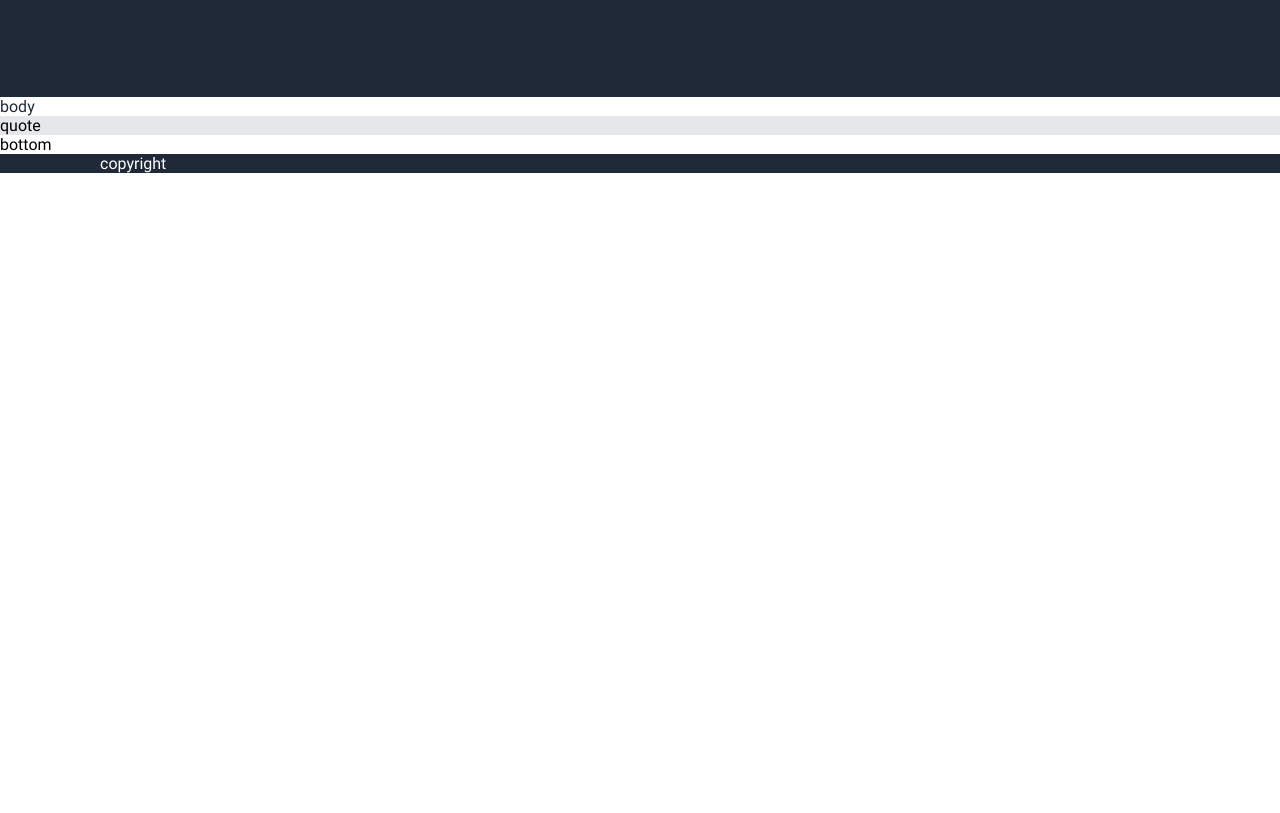
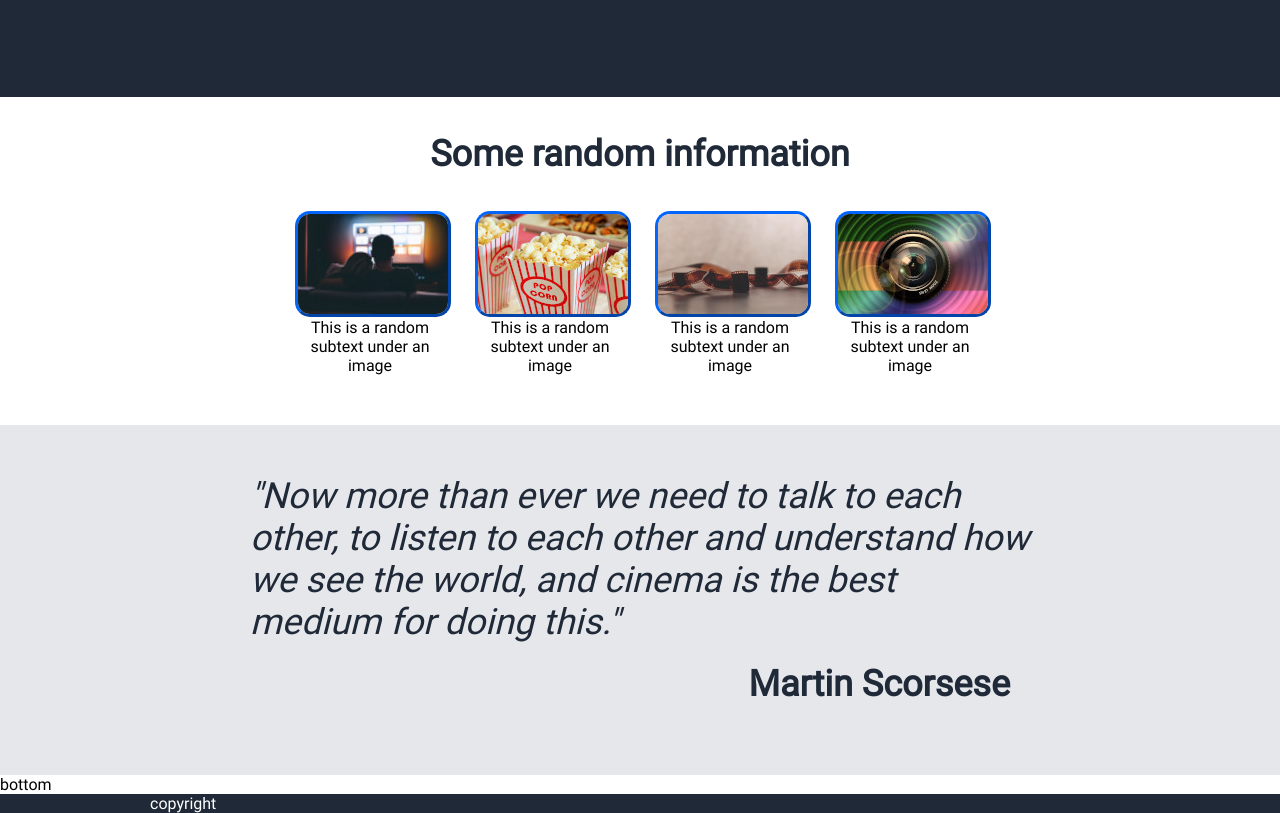
Before and after one commit to Gandalf2711/odin-landing-page, a plain HTML site: page index.html in a window 1280 px wide. Shown: the part 473-1286 px from the top of the page. Before the commit the page ends 800 px from the top, so only its background shows below. Drawn offline with Linux system fonts and the light colour scheme.

Commit message:
Add content to body and quote parts

```diff
--- a/index.html
+++ b/index.html
@@ -21,13 +21,34 @@
                 <div class="column">
                     <h2>This website is about cinema</h2>
                     <p>Cinematography is more than meets the eye: it's the art and science of telling stories through moving images. This encompasses everything you see on screen, from your favorite TV shows to blockbuster movies. </p>
-                    <button type="button">Sign up</button>
+                    <button class="btn signup">Sign up</button>
                 </div>
             <img src="../odin-landing-page/img/cinema.jpg" alt="A picture of the interior of a cinema with a Cinema Central Neon" height="310" width=auto>
             </div>
         </div>
-        <div class="body">body</div>
-        <div class="quote">quote</div>
+            <h3>Some random information</h3>
+            <div class="body">
+            <div class="card">
+                <button class="btn info"><img src="../odin-landing-page/img/couple.jpg" alt="A couple sitting in their sofa watching a movie"></button>
+                This is a random subtext under an image
+            </div>
+            <div class="card">
+                <button class="btn info"><img src="../odin-landing-page/img/popcorn.jpg" alt="A pictures of several baskets of popcorn"></button>
+                This is a random subtext under an image
+            </div>
+            <div class="card">
+                <button class="btn info"><img src="../odin-landing-page/img/film.jpg" alt="A image of negative film"></button>
+                This is a random subtext under an image
+            </div>
+            <div class="card">
+                <button class="btn info"><img src="../odin-landing-page/img/lens.jpg" alt="An colorful illustration of the lens of a camera"></button>
+                This is a random subtext under an image
+            </div>
+        </div>
+        <div class="quote">
+            "Now more than ever we need to talk to each other, to listen to each other and understand how we see the world, and cinema is the best medium for doing this."
+            <div class="name">Martin Scorsese</div>
+        </div>
         <div class="bottom">bottom</div>
         <div class="footer">copyright</div>
     </div>
--- a/style.css
+++ b/style.css
@@ -22,8 +22,8 @@ body {
 .footer {
     background-color: #1F2937;
     color: white;
-    padding-left: 100px;
-    padding-right: 100px;
+    padding-left: 150px;
+    padding-right: 150px;
 }
 
 .content {
@@ -46,6 +46,13 @@ h2 {
     padding: 0;
 }
 
+h3 {
+    font-size: 36px;
+    font-weight: 900;
+    color: #1F2937;
+    text-align: center;
+}
+
 p {
     color: #E5E7EB;
     font-size: 18px;
@@ -61,7 +68,7 @@ ul {
     font-size: 18px;
 }
 
-button {
+.signup{
     color: white;
     font-weight: bold;
     background-color: #0366fc;
@@ -69,6 +76,16 @@ button {
     border: none;
     border-radius: 12px;
     width: 100px;
+}
+
+.info {
+    margin: 0;
+    padding: 0;
+    width: 156px;
+    height: 106px;
+    border-color: #0366fc;
+    border-radius: 15px;
+    border-width: medium;
 }
 
 img {
@@ -85,9 +102,32 @@ a:hover {
 }
 
 .body {
-    color: #1F2937;
+    padding-bottom: 50px;
+    display: flex;
+    align-items: center;
+    flex-wrap: wrap;
+    justify-content: center;
+    gap: 30px;
+}
+
+.card {
+    width: 150px;
+    text-align: center
 }
 
 .quote {
     background-color: #E5E7EB;
+    font-size: 36px;
+    font-style: italic;
+    color: #1F2937;
+    padding: 50px;
+    padding-left: 250px;
+    padding-right: 250px;
 }
+
+.name {
+    font-style:normal;
+    text-align: end;
+    font-weight: bold;
+    padding: 20px;
+}
```
Also changed, not shown: img/couple.jpg (added), img/film.jpg (added), img/lens.jpg (added), img/popcorn.jpg (added).
